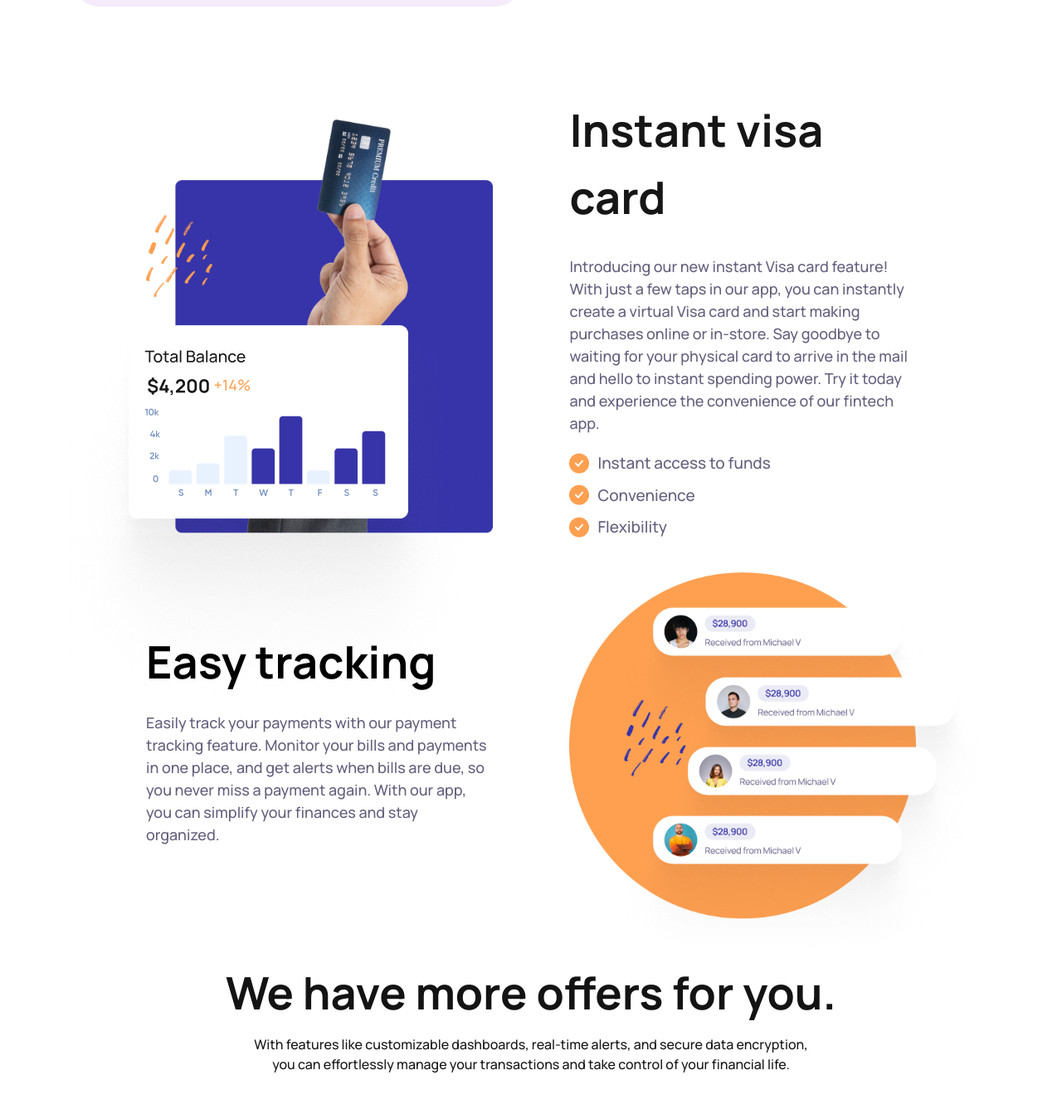
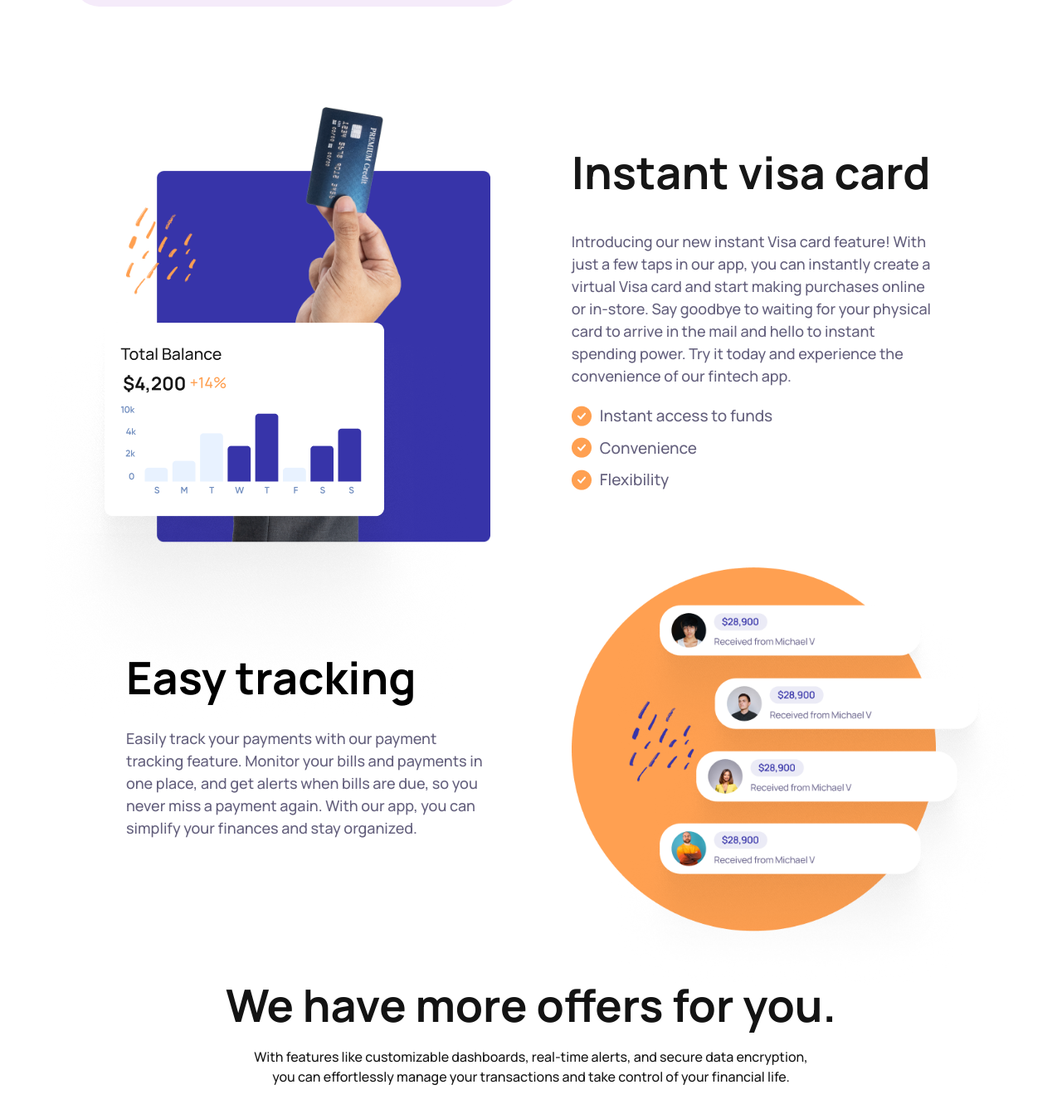
Before and after one commit to mrrpablo/Mospending, a website: page index.html in a window 1280 px wide. Shown: the part 2175-3512 px from the top of the page at 83% size. Drawn offline with Linux system fonts and the light colour scheme.

Commit message:
Update index.html

```diff
--- a/index.html
+++ b/index.html
@@ -181,8 +181,8 @@
         </section>
 
         <section class="md:mx-16 mx-8">
-          <div class="container p-6 md:mx-auto">
-            <div class="md:flex justify-between items-center relative">
+          <div class=" p-6 md:mx-auto">
+            <div class="md:flex justify-between items-center relative md:mx-16 mx-8">
               <div class="md:w-[45%]">
                 <img src="./images/hwc.png" alt="hand holding card" />
                 <img
@@ -228,7 +228,7 @@
                 </div>
               </div>
             </div>
-            <div class="md:flex justify-between items-center mt-[1.875rem]">
+            <div class="md:flex justify-between items-center mt-[1.875rem] md:mx-16 mx-8">
               <div class="md:w-[45%]">
                 <h3
                   class="font-extrabold text-[2.5rem] md:text-[3.375rem] text-[#161616]my-[1.875rem]"
```
